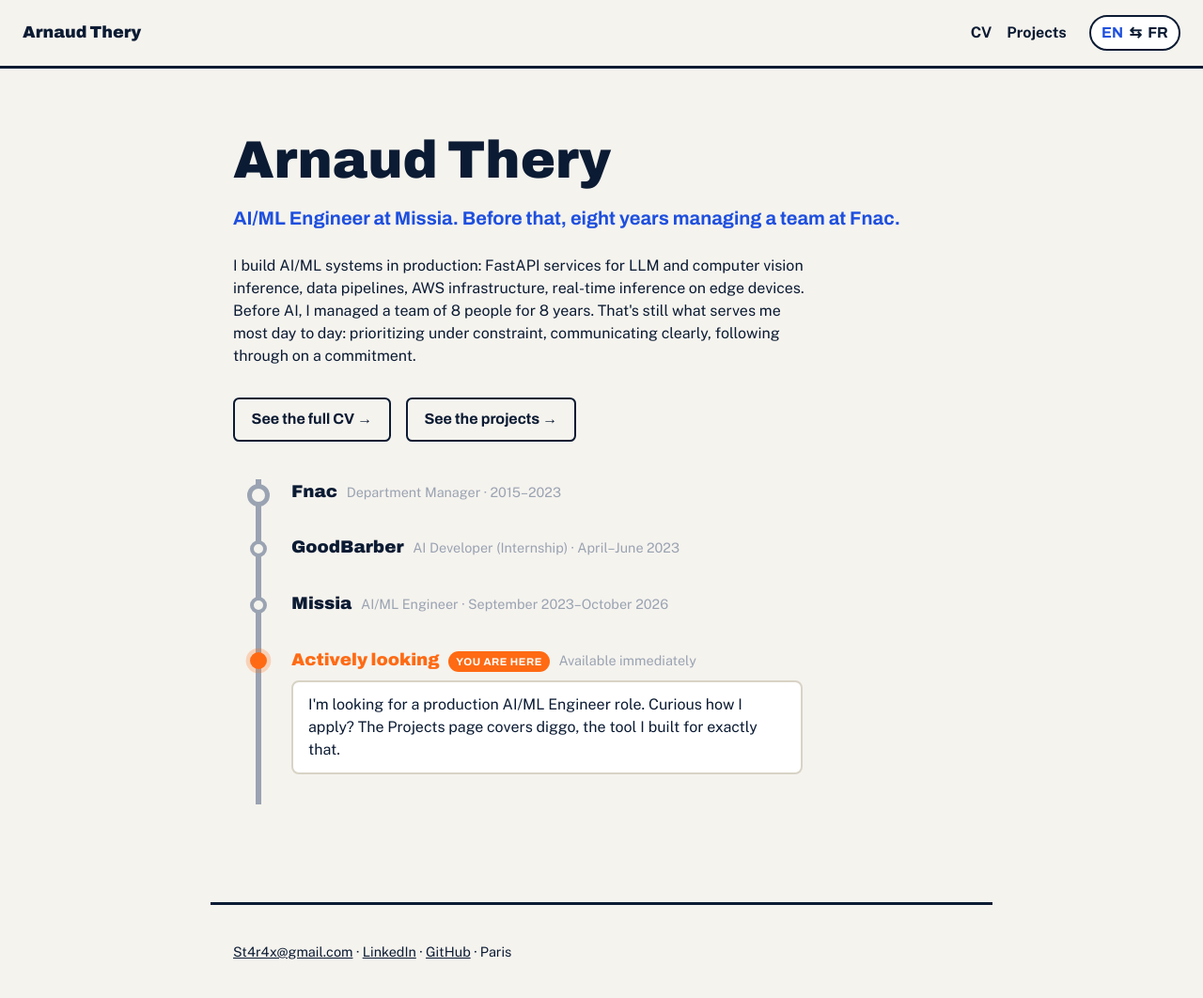
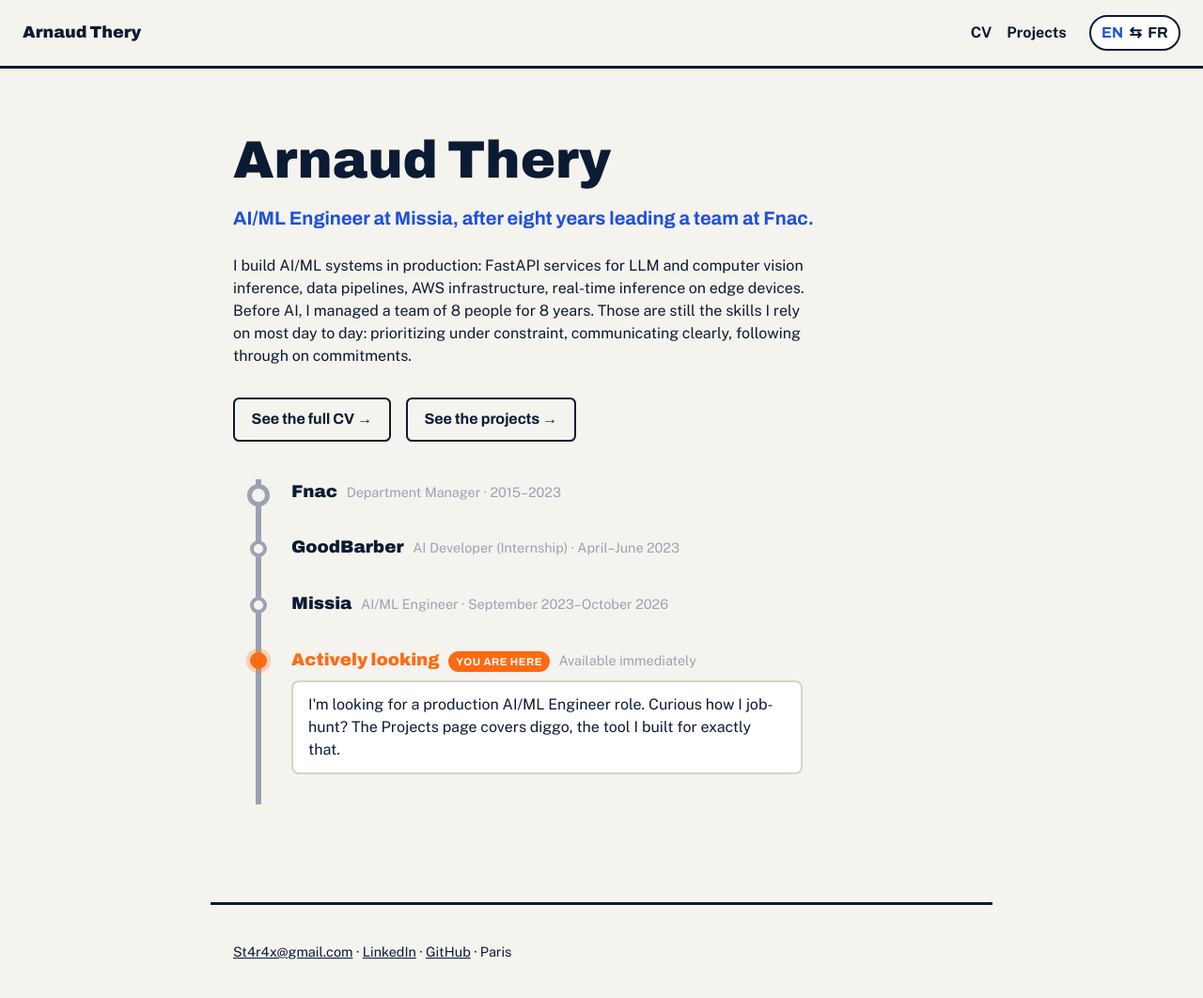
Before and after one commit to St4r4x/St4r4x.github.io, a Jekyll site: the page built from en/index.md, in a window 1280 px wide. Shown: the whole page at 94% size. Built offline with Jekyll 4.4.1, drawn with Linux system fonts in a browser that asks for light colours.

Commit message:
content: naturalness pass on site copy (FR/EN)
Independent fresh-eyes review flagged several phrases that read as
literal translations or leftover resume fragments rather than natural
prose: fused the tagline into one sentence, pluralized 'commitments',
fixed dangling sentence fragments after Fnac's sales-results line,
replaced a few stiff calques (steered->oversaw, challenged on->held
accountable for, cascaded down to->cascaded to, apply->job-hunt).

Co-Authored-By: Claude Sonnet 5 <noreply@anthropic.com>

```diff
--- a/en/index.md
+++ b/en/index.md
@@ -9,9 +9,9 @@ title: Home
 
 <h1>Arnaud Thery</h1>
 
-<p class="hero__tagline">AI/ML Engineer at Missia. Before that, eight years managing a team at Fnac.</p>
+<p class="hero__tagline">AI/ML Engineer at Missia, after eight years leading a team at Fnac.</p>
 
-<p class="hero__summary">I build AI/ML systems in production: FastAPI services for LLM and computer vision inference, data pipelines, AWS infrastructure, real-time inference on edge devices. Before AI, I managed a team of 8 people for 8 years. That's still what serves me most day to day: prioritizing under constraint, communicating clearly, following through on a commitment.</p>
+<p class="hero__summary">I build AI/ML systems in production: FastAPI services for LLM and computer vision inference, data pipelines, AWS infrastructure, real-time inference on edge devices. Before AI, I managed a team of 8 people for 8 years. Those are still the skills I rely on most day to day: prioritizing under constraint, communicating clearly, following through on commitments.</p>
 
 <div class="hero__ctas">
   <a class="button" href="/en/cv.html">See the full CV &rarr;</a>
@@ -27,7 +27,7 @@ title: Home
         <span class="station__label">Fnac</span>
         <span class="station__meta">Department Manager &middot; 2015&ndash;2023</span>
       </summary>
-      <p class="station__detail">Up to 13 people (High Tech and after-sales service, 2 stores): active recruitment, ongoing training, cascading sales and services targets, inventory management (volume, shrinkage). Best sales figures relative to store size in my first two years.</p>
+      <p class="station__detail">Up to 13 people (High Tech and after-sales service, 2 stores): active recruitment, ongoing training, cascading sales and services targets, inventory management (volume, shrinkage). I delivered the best sales figures relative to store size in my first two years.</p>
     </details>
   </li>
   <li class="station">
@@ -55,7 +55,7 @@ title: Home
         <span class="station__badge">You are here</span>
         <span class="station__meta">Available immediately</span>
       </summary>
-      <p class="station__detail">I'm looking for a production AI/ML Engineer role. Curious how I apply? The Projects page covers diggo, the tool I built for exactly that.</p>
+      <p class="station__detail">I'm looking for a production AI/ML Engineer role. Curious how I job-hunt? The Projects page covers diggo, the tool I built for exactly that.</p>
     </details>
   </li>
 </ol>
```
Also changed, not shown: en/cv.md (+4 -4 lines), fr/cv.md (+2 -2 lines), fr/index.md (+4 -4 lines).
